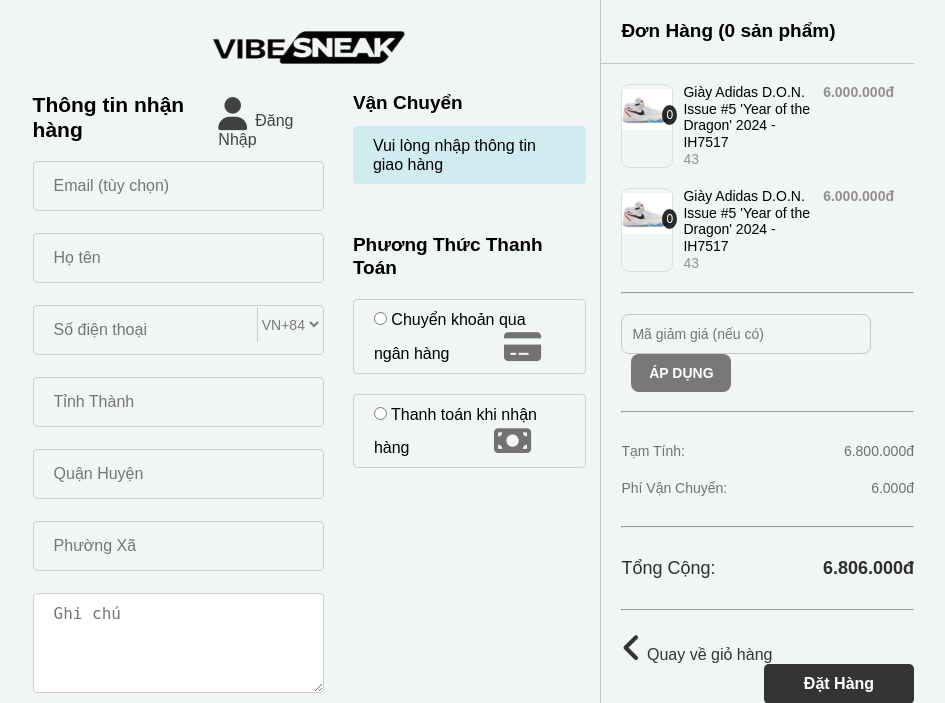
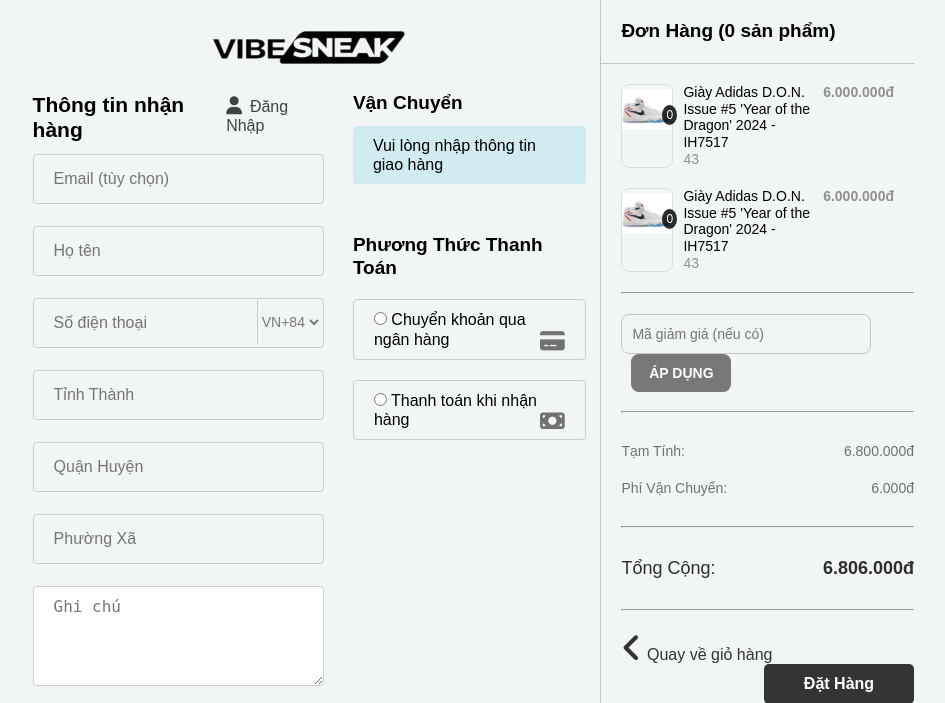
Before and after one commit to HSondev74/website-ban-giay, a PHP site: page /BanGiay/pages/Payment.html in a window 1280 px wide. Shown: the top 703 px of the page, without its empty margins (174-1119 px from the left). Run offline with PHP 8.4, Linux system fonts and the light colour scheme.

Commit message:
sua xong trang pay

```diff
--- a/css/Payment.css
+++ b/css/Payment.css
@@ -36,6 +36,10 @@
     margin-top: 5px;
     color: rgba(0, 0, 0, 0.736);
 }
+
+.title-receiving > a > i {
+    font-size: 18px;
+}
 .form-in4-pay {
 }
 .inp-pay {
@@ -63,7 +67,7 @@
 }
 .con > select {
     margin: 2px;
-    height: 35px;
+    height: 44px;
     border: none;
     border-left: 1px solid #ccc;
     outline: none;
@@ -86,6 +90,9 @@
     font-size: 19px;
 }
 
+.pay-icon {
+    float: right;
+}
 .atm,
 .cod {
     width: 100%;
@@ -96,6 +103,11 @@
     border-style: solid;
     border-width: 1px;
     margin: 20px 0px;
+}
+
+.atm > i,
+.cod > i {
+    font-size: 22px;
 }
 .column-right-pay {
     width: 35%;
--- a/pages/Payment.html
+++ b/pages/Payment.html
@@ -101,11 +101,8 @@
                                     >Chuyển khoản qua ngân hàng</label
                                 >
                                 <i
-                                    style="
-                                        margin-left: 50px;
-                                        color: rgb(114, 114, 114);
-                                    "
-                                    class="fa-solid fa-credit-card"
+                                    style="color: rgb(114, 114, 114)"
+                                    class="fa-solid fa-credit-card pay-icon"
                                 ></i>
                             </div>
                             <div class="cod">
@@ -119,11 +116,8 @@
                                     >Thanh toán khi nhận hàng</label
                                 >
                                 <i
-                                    style="
-                                        margin-left: 80px;
-                                        color: rgb(114, 114, 114);
-                                    "
-                                    class="fa-solid fa-money-bill"
+                                    style="color: rgb(114, 114, 114)"
+                                    class="fa-solid fa-money-bill pay-icon"
                                 ></i>
                             </div>
                         </div>
```
